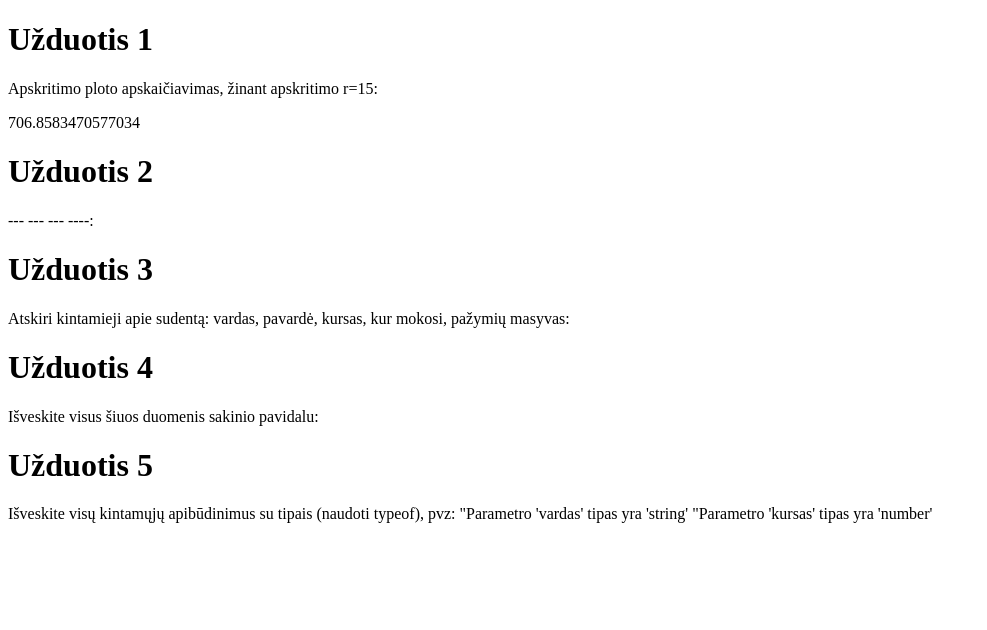
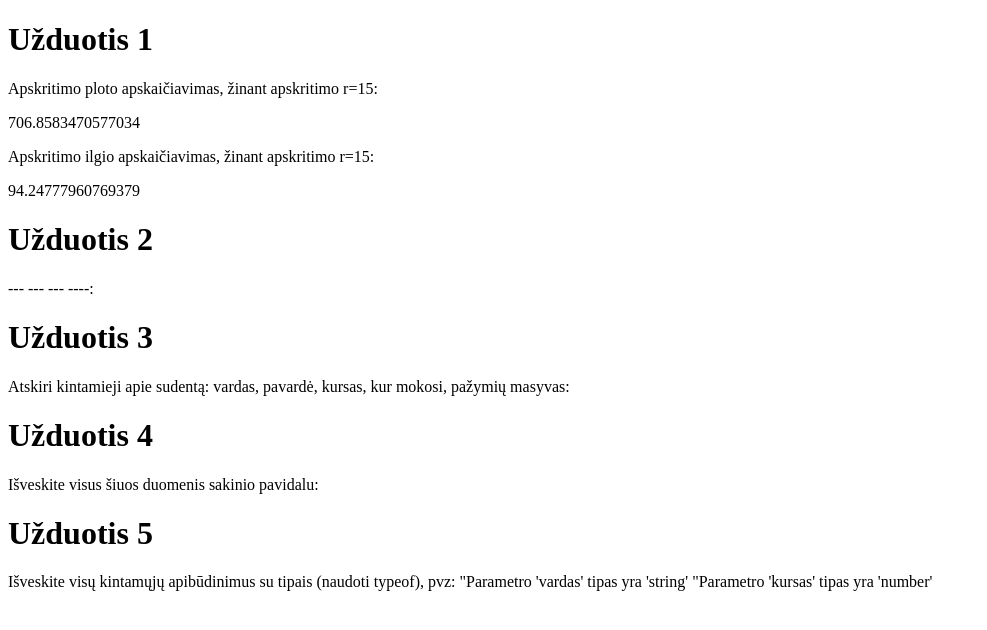
Before and after one commit to Gr0Mk/KlasesDarbas, a plain HTML site: page temporary/Uzduotis.html in a window 1280 px wide. Shown: the whole page, without its empty margins (0-987 px from the left). Drawn offline with Linux system fonts and the light colour scheme.

```diff
--- a/temporary/Uzduotis.html
+++ b/temporary/Uzduotis.html
@@ -1,15 +1,18 @@
 <!DOCTYPE html>
 <html lang="en">
-
 <body>
 
 <h1>Užduotis 1</h1>
 <p>Apskritimo ploto apskaičiavimas, žinant apskritimo r=15:</p>
-
 <script>
     let radius = 15
     let Aplotas =Math.PI * Math.pow(radius, 2)
     document.write(Aplotas)
+</script>
+<p>Apskritimo ilgio apskaičiavimas, žinant apskritimo r=15:</p>
+<script>
+    let Ailgis = 2 * Math.PI * radius
+    document.write(Ailgis)
 </script>
 
 <h1>Užduotis 2</h1>
```
